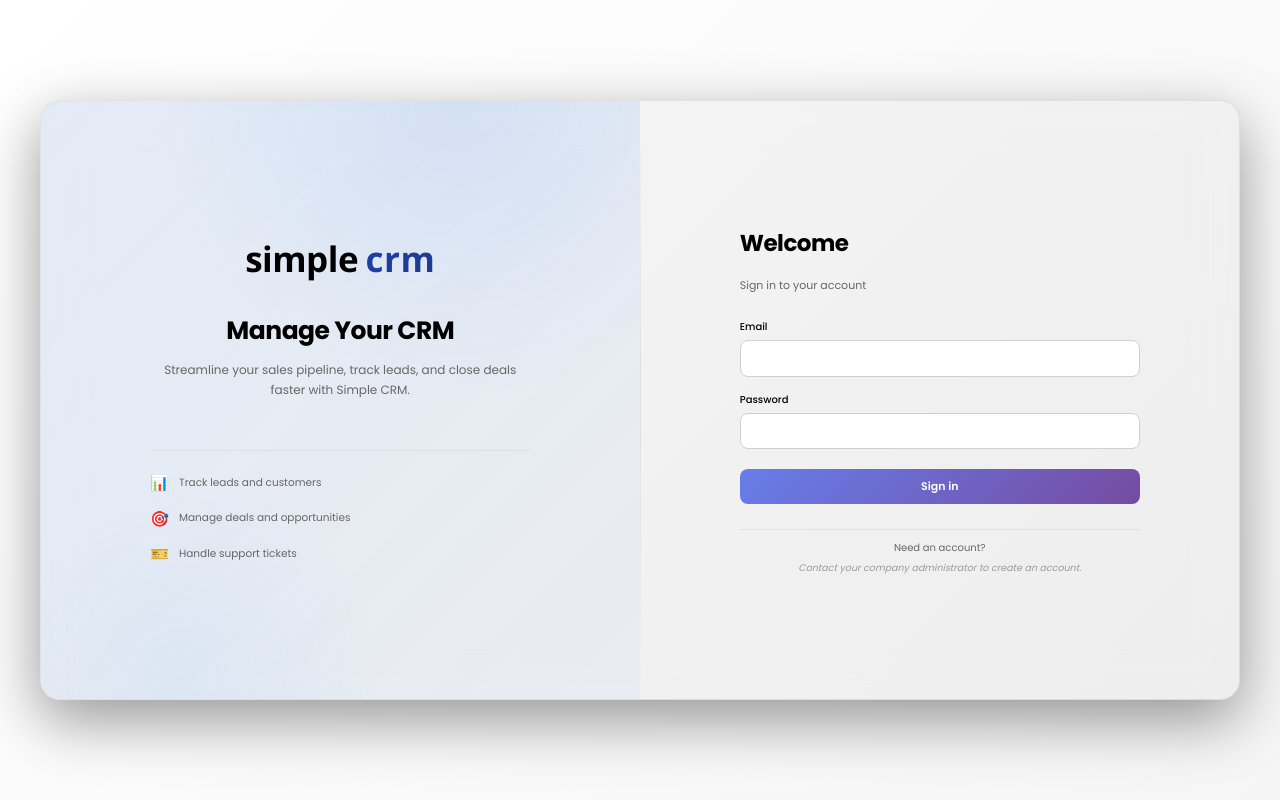
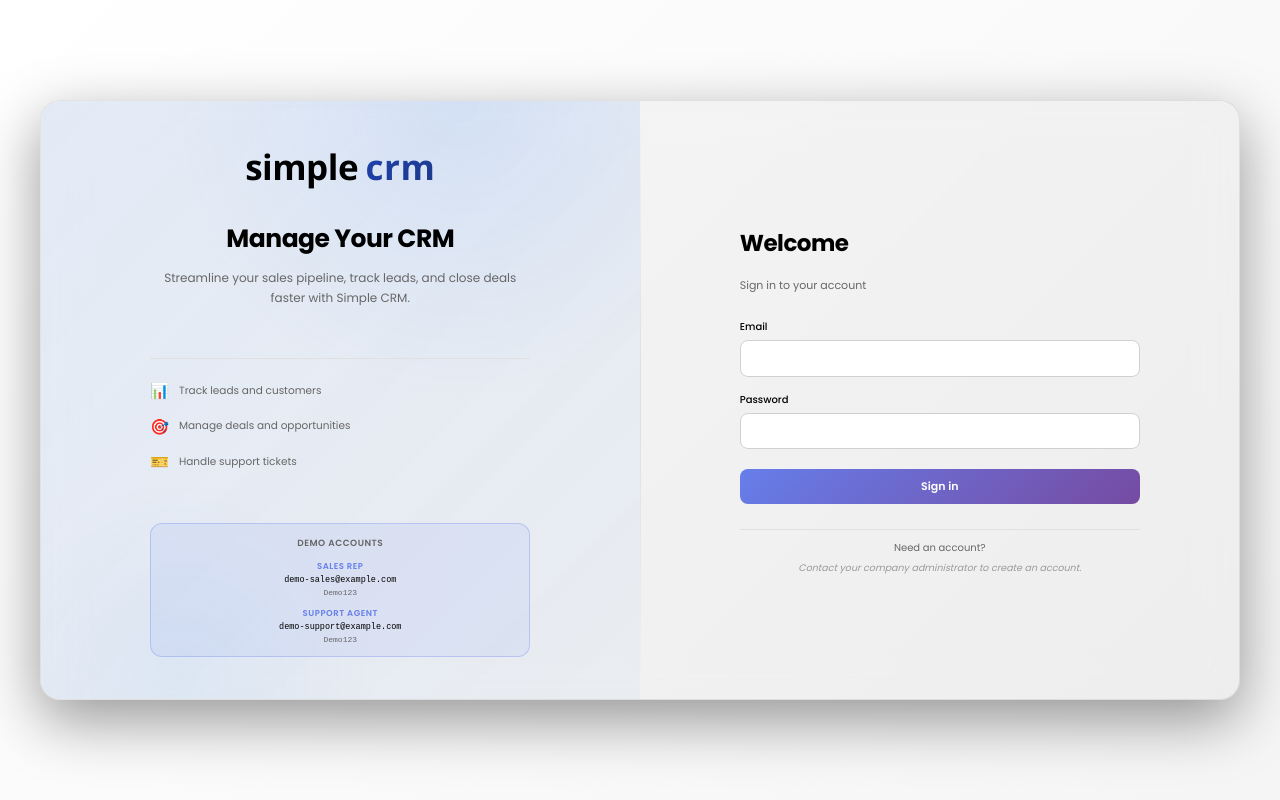
Before and after one commit to mittens67/simple-crm, a React (Vite) app in the folder client/: page /login in a window 1280 px wide. Built offline with nearby package versions, Linux system fonts and the light colour scheme; no server answers.

Commit message:
add demo acoounts

```diff
--- a/client/src/pages/(login)/index.scss
+++ b/client/src/pages/(login)/index.scss
@@ -117,6 +117,55 @@
 
           .feature-text {
             font-size: 1.05rem;
+            color: var(--text-secondary);
+          }
+        }
+      }
+
+      // Demo credentials
+      .demo-credentials {
+        margin-top: 2rem;
+        padding: 1.25rem;
+        background: rgba(102, 126, 234, 0.1);
+        border: 1px solid rgba(102, 126, 234, 0.3);
+        border-radius: 12px;
+
+        h3 {
+          margin: 0 0 1rem;
+          font-size: 0.9rem;
+          font-weight: 600;
+          text-transform: uppercase;
+          letter-spacing: 0.5px;
+          color: var(--text-secondary);
+        }
+
+        .demo-account {
+          margin-bottom: 1rem;
+
+          &:last-child {
+            margin-bottom: 0;
+          }
+
+          .demo-label {
+            font-size: 0.85rem;
+            font-weight: 600;
+            color: rgba(102, 126, 234, 1);
+            text-transform: uppercase;
+            letter-spacing: 0.5px;
+            margin-bottom: 0.25rem;
+          }
+
+          .demo-value {
+            font-size: 0.85rem;
+            font-family: 'Courier New', monospace;
+            color: var(--text-primary);
+            margin-bottom: 0.25rem;
+            word-break: break-all;
+          }
+
+          .demo-password {
+            font-size: 0.8rem;
+            font-family: 'Courier New', monospace;
             color: var(--text-secondary);
           }
         }
--- a/client/src/pages/(login)/index.tsx
+++ b/client/src/pages/(login)/index.tsx
@@ -56,6 +56,20 @@ const Login = () => {
                 <span className="feature-text">Handle support tickets</span>
               </div>
             </div>
+
+            <div className="demo-credentials">
+              <h3>Demo Accounts</h3>
+              <div className="demo-account">
+                <div className="demo-label">Sales Rep</div>
+                <div className="demo-value">demo-sales@example.com</div>
+                <div className="demo-password">Demo123</div>
+              </div>
+              <div className="demo-account">
+                <div className="demo-label">Support Agent</div>
+                <div className="demo-value">demo-support@example.com</div>
+                <div className="demo-password">Demo123</div>
+              </div>
+            </div>
           </div>
         </div>
 
```
Also changed, not shown: 2 other files (tests, documents, lock files or other folders).
